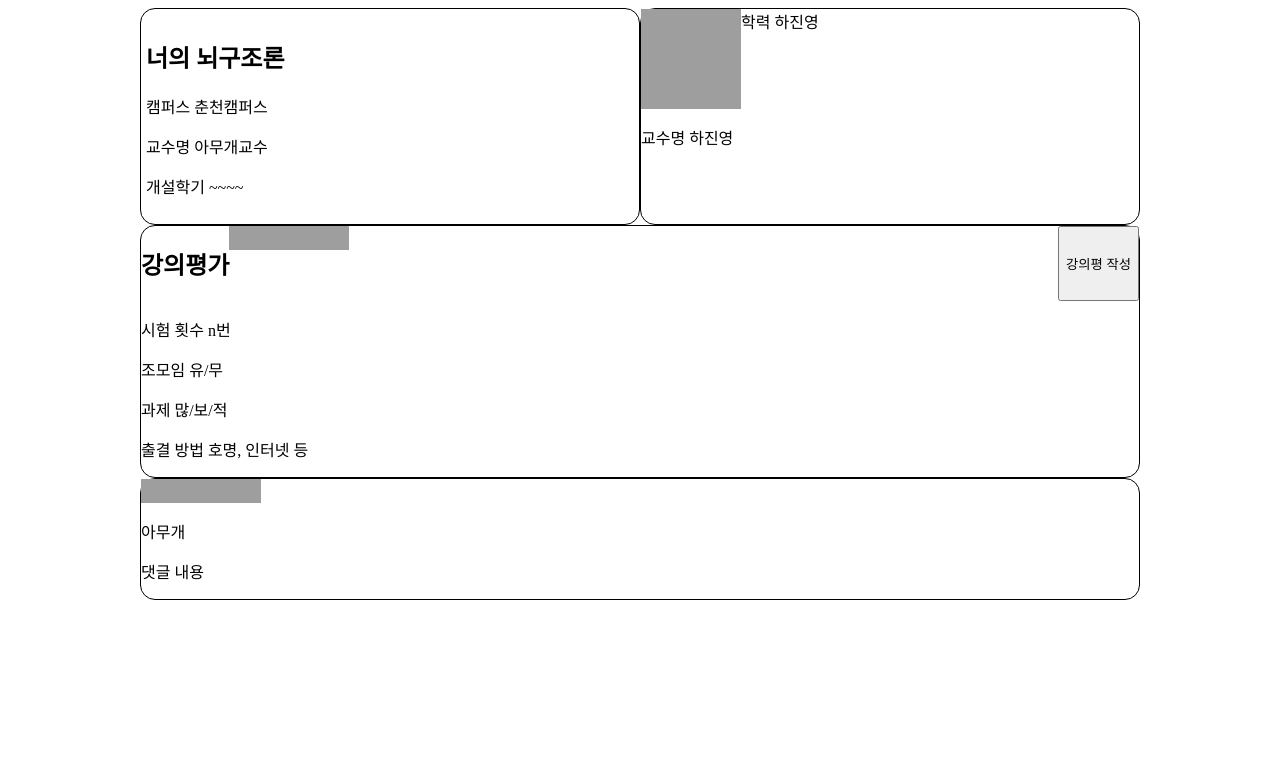
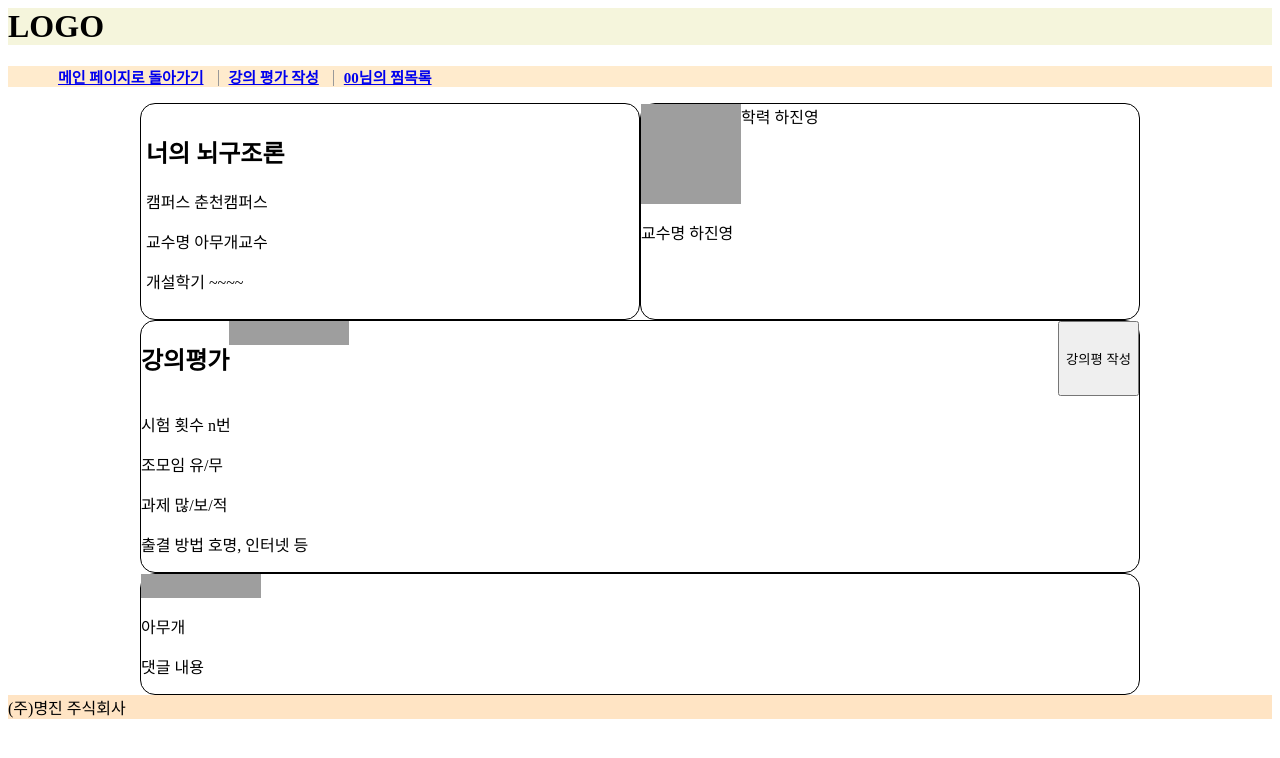
Before and after one commit to SMJin/Univ-lecture-scoring-site, a Django app: page /lecture in a window 1280 px wide. Shown: the top 758 px of the page. Run offline with Django 3.2, Linux system fonts and the light colour scheme; grey boxes are pictures that could not be loaded.

Commit message:
공통 디자인 적용(base.html)

```diff
--- /dev/null
+++ b/lectureScoring/mainLecture/static/css/base.css
@@ -0,0 +1,22 @@
+header {
+    background-color: beige;
+}
+
+nav {
+    background-color: blanchedalmond;
+}
+
+nav ul li {
+    display: inline;
+    border-left: solid #999 1px;
+    font:bold 15px Dotum;
+    padding: 0px 10px;
+}
+
+nav ul li:first-child {
+    border-left:none;
+}
+
+footer {
+    background-color: bisque;
+}
--- a/lectureScoring/mainLecture/static/css/basic.css
+++ /dev/null
@@ -1,3 +0,0 @@
-header {
-    color : red;
-}
--- a/lectureScoring/mainLecture/templates/base.html
+++ b/lectureScoring/mainLecture/templates/base.html
@@ -1,8 +1,19 @@
 <head>
     <title>강의 평가 시스템</title>
-    <link rel="stylesheet" href="{% static 'css/basic.css' %}">
+    {% load static %}
+    <link rel="stylesheet" href="{% static 'css/base.css' %}">
 </head>
-<header><h1>LOGO</h1></header>
-<nav>메뉴입니다</nav>
-<section>여기는 공간입니다.</section>
-<footer>(주)명진 주식회사</footer>
+<body>
+    <header><h1>LOGO</h1></header>
+    <nav>
+        <ul>
+            <li><a href="{% url 'index' %}">메인 페이지로 돌아가기</a></li>
+            <li><a href="#">강의 평가 작성</a></li>
+            <li><a href="#">00님의 찜목록</a></li>
+        </ul>
+    </nav>
+    <section>
+        {% block content %}
+        {% endblock %}</section>
+    <footer>(주)명진 주식회사</footer>
+</body>
--- a/lectureScoring/mainLecture/templates/show_lecture_test.html
+++ b/lectureScoring/mainLecture/templates/show_lecture_test.html
@@ -1,11 +1,11 @@
+
+{% extends 'base.html'%}
 {% load static %}
-<html>
-<head>
-<title>Page Title</title>
+
+    {% block content %}
     <link rel="stylesheet" href="{% static 'css/show_lecture.css' %}">
     <link rel="stylesheet" href="https://cdnjs.cloudflare.com/ajax/libs/font-awesome/4.7.0/css/font-awesome.min.css">
-</head>
-<body>
+
 
 <div class="wrapper">
     <div class="lecture_title">
@@ -77,5 +77,5 @@
         <p>댓글 내용</span>
     </p>
 </div>
-</body>
-</html>
+
+{% endblock %}
```
